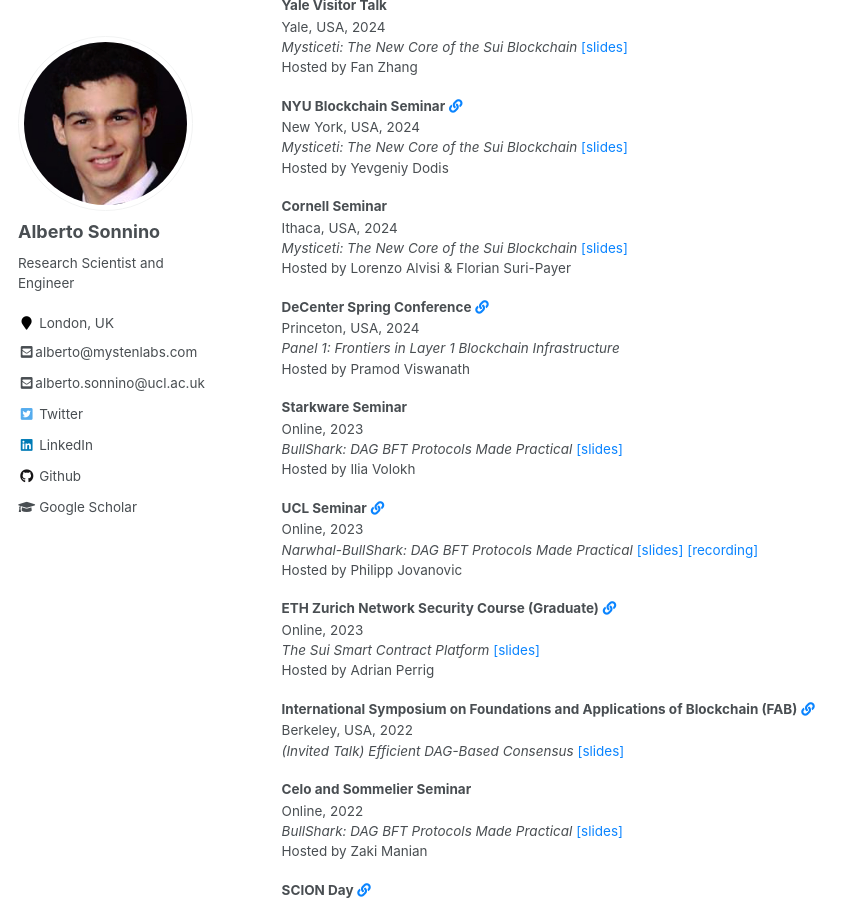
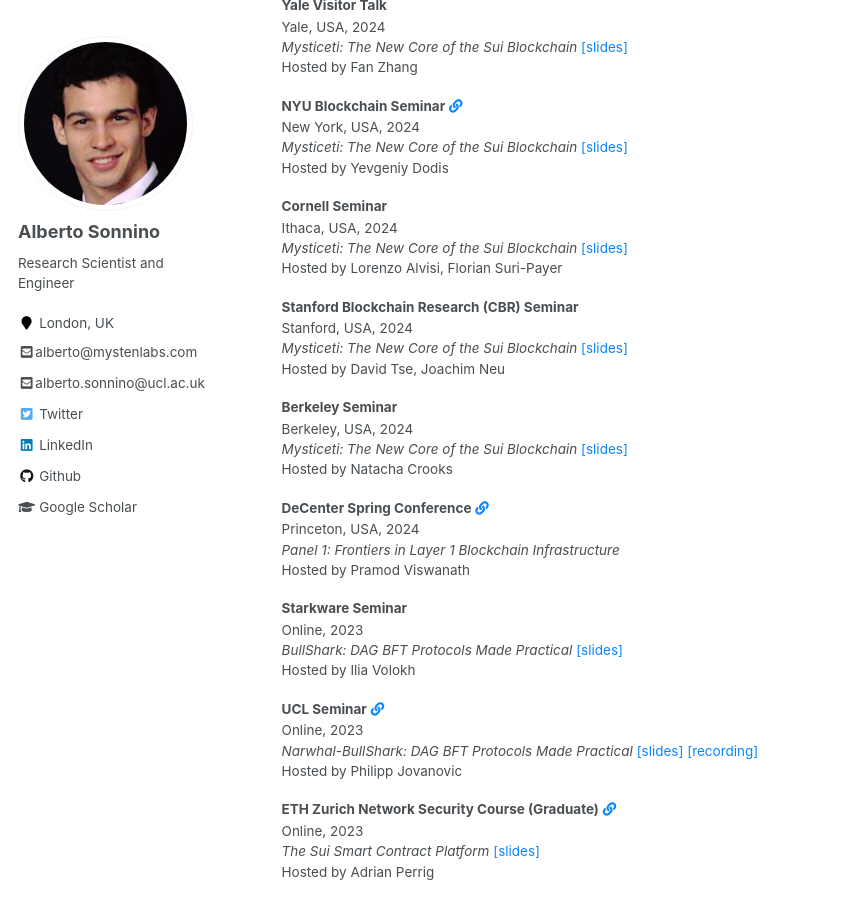
Before and after one commit to asonnino/asonnino.github.io, a Jekyll site: the page built from _pages/talks.md, in a window 1280 px wide and 900 px high, scrolled down 697 px. Shown: the whole window, without its empty margins (0-860 px from the left). Built offline with Jekyll 4.4.1, drawn with Linux system fonts in a browser that asks for light colours.

Commit message:
Update talks

```diff
--- a/_data/talks.json
+++ b/_data/talks.json
@@ -573,8 +573,28 @@
     "event": "Cornell Seminar",
     "location": "Ithaca, USA",
     "date": 2024,
-    "hosts": ["Lorenzo Alvisi & Florian Suri-Payer"],
+    "hosts": ["Lorenzo Alvisi", "Florian Suri-Payer"],
     "slides": "mysticeti-v4.pdf",
+    "papers": ["mysticeti.pdf"]
+  },
+  {
+    "category": "invited",
+    "title": "Mysticeti: The New Core of the Sui Blockchain",
+    "event": "Stanford Blockchain Research (CBR) Seminar",
+    "location": "Stanford, USA",
+    "date": 2024,
+    "hosts": ["David Tse", "Joachim Neu"],
+    "slides": "mysticeti-v5.pdf",
+    "papers": ["mysticeti.pdf"]
+  },
+  {
+    "category": "invited",
+    "title": "Mysticeti: The New Core of the Sui Blockchain",
+    "event": "Berkeley Seminar",
+    "location": "Berkeley, USA",
+    "date": 2024,
+    "hosts": ["Natacha Crooks"],
+    "slides": "mysticeti-v5.pdf",
     "papers": ["mysticeti.pdf"]
   }
 ]
```
Also changed, not shown: 2 other files.
